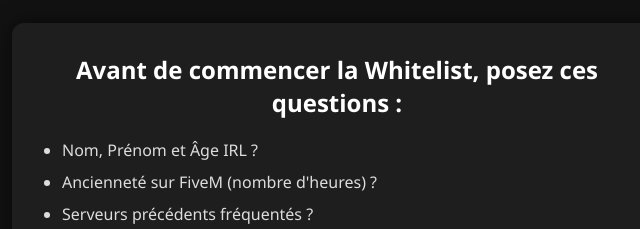
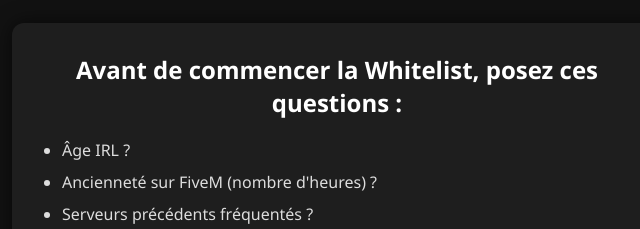
Before and after one commit to tenox16/lawl.github.io, a plain HTML site: page index.html in a window 1280 px wide. Shown: the part 195-424 px from the top of the page, without its empty margins (303-943 px from the left). Drawn offline with Linux system fonts and the light colour scheme.

Commit message:
Update index.html

```diff
--- a/index.html
+++ b/index.html
@@ -11,7 +11,7 @@
     <div id="intro">
       <h2>Avant de commencer la Whitelist, posez ces questions :</h2>
       <ul>
-        <li>Nom, Prénom et Âge IRL ?</li>
+        <li>Âge IRL ?</li>
         <li>Ancienneté sur FiveM (nombre d'heures) ?</li>
         <li>Serveurs précédents fréquentés ?</li>
         <li>Background et ambitions RP ?</li>
```
